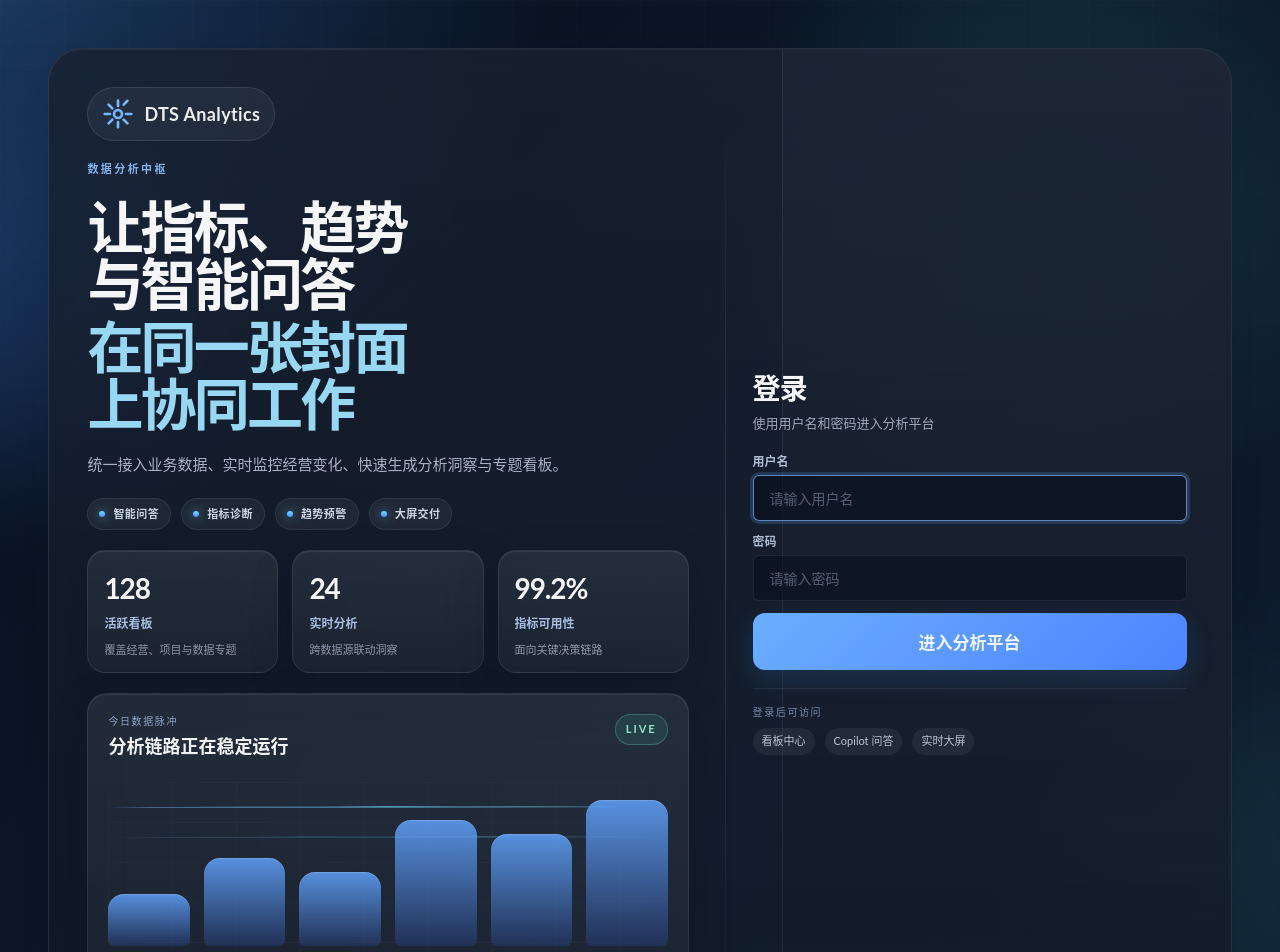
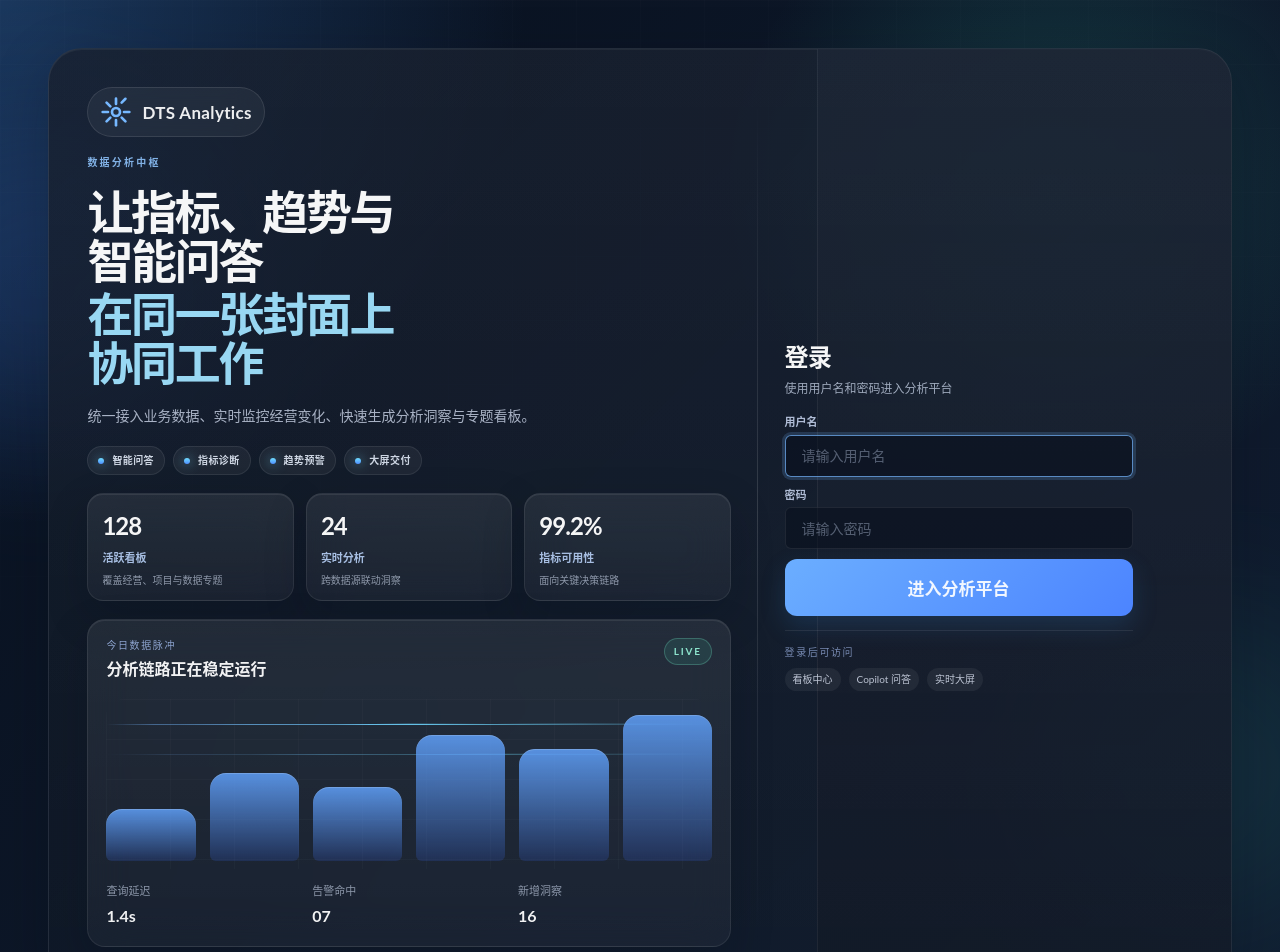
Before and after one commit to billyhotjava/dts-copilot, a React (Vite) app in the folder dts-copilot-webapp/: page /auth/login in a window 1280 px wide. Shown: the top 952 px of the page. Built offline with nearby package versions, Linux system fonts and the light colour scheme.

Commit message:
细化登录首页专业排版

```diff
--- a/dts-copilot-webapp/src/pages/auth/auth.css
+++ b/dts-copilot-webapp/src/pages/auth/auth.css
@@ -58,9 +58,9 @@
   position: relative;
   z-index: 1;
   display: grid;
-  grid-template-columns: minmax(0, 1.25fr) minmax(360px, 440px);
+  grid-template-columns: minmax(0, 1.18fr) minmax(340px, 408px);
   align-items: center;
-  gap: clamp(32px, 5vw, 72px);
+  gap: clamp(28px, 4.2vw, 56px);
   width: min(1280px, 100%);
   padding: clamp(24px, 3vw, 40px);
   border: 1px solid rgba(255, 255, 255, 0.08);
@@ -80,7 +80,7 @@
   top: 0;
   right: 0;
   bottom: 0;
-  width: min(38%, 460px);
+  width: min(35%, 420px);
   background:
     linear-gradient(180deg, rgba(255, 255, 255, 0.05), rgba(255, 255, 255, 0.02)),
     linear-gradient(180deg, rgba(13, 22, 39, 0.72), rgba(9, 16, 29, 0.56));
@@ -93,7 +93,7 @@
   z-index: 1;
   display: flex;
   flex-direction: column;
-  gap: 20px;
+  gap: 18px;
 }
 
 .auth-logo {
@@ -105,7 +105,7 @@
 
 .auth-logo--hero {
   align-self: flex-start;
-  padding: 10px 14px;
+  padding: 8px 12px;
   border: 1px solid rgba(255, 255, 255, 0.1);
   border-radius: 999px;
   background: rgba(255, 255, 255, 0.05);
@@ -117,13 +117,13 @@
 }
 
 .auth-logo__text {
-  font-size: 18px;
+  font-size: 17px;
   font-weight: 700;
   letter-spacing: 0.02em;
 }
 
 .auth-hero__eyebrow {
-  font-size: 11px;
+  font-size: 10px;
   font-weight: 700;
   letter-spacing: 0.22em;
   text-transform: uppercase;
@@ -131,43 +131,43 @@
 }
 
 .auth-hero__title {
-  max-width: 11ch;
-  font-size: clamp(34px, 4.8vw, 56px);
-  line-height: 1.02;
+  max-width: 12ch;
+  font-size: clamp(28px, 4.1vw, 46px);
+  line-height: 1.06;
   letter-spacing: -0.05em;
   color: rgba(255, 255, 255, 0.96);
 }
 
 .auth-hero__title span {
   display: block;
-  margin-top: 6px;
+  margin-top: 4px;
   color: rgba(160, 227, 255, 0.94);
 }
 
 .auth-hero__subtitle {
   max-width: 560px;
   margin: 0;
-  font-size: 15px;
-  line-height: 1.68;
+  font-size: 14px;
+  line-height: 1.62;
   color: rgba(226, 235, 255, 0.72);
 }
 
 .auth-hero__signals {
   display: flex;
   flex-wrap: wrap;
-  gap: 10px;
+  gap: 8px;
 }
 
 .auth-signal-pill {
   display: inline-flex;
   align-items: center;
   gap: 8px;
-  padding: 7px 11px;
+  padding: 6px 10px;
   border: 1px solid rgba(255, 255, 255, 0.08);
   border-radius: 999px;
   background: rgba(255, 255, 255, 0.05);
   color: rgba(234, 242, 255, 0.86);
-  font-size: 11px;
+  font-size: 10px;
   font-weight: 600;
   letter-spacing: 0.04em;
 }
@@ -184,7 +184,7 @@
 .auth-highlight-grid {
   display: grid;
   grid-template-columns: repeat(3, minmax(0, 1fr));
-  gap: 14px;
+  gap: 12px;
 }
 
 .auth-highlight-card,
@@ -198,12 +198,12 @@
 }
 
 .auth-highlight-card {
-  padding: 16px 16px 14px;
-  border-radius: 18px;
+  padding: 14px 14px 12px;
+  border-radius: 16px;
 }
 
 .auth-highlight-card__value {
-  font-size: 28px;
+  font-size: 24px;
   font-weight: 700;
   letter-spacing: -0.04em;
   color: rgba(255, 255, 255, 0.96);
@@ -211,21 +211,21 @@
 
 .auth-highlight-card__label {
   margin-top: 6px;
-  font-size: 12px;
+  font-size: 11px;
   font-weight: 700;
   color: rgba(190, 215, 255, 0.86);
 }
 
 .auth-highlight-card__detail {
-  margin-top: 8px;
-  font-size: 11px;
-  line-height: 1.55;
+  margin-top: 6px;
+  font-size: 10px;
+  line-height: 1.5;
   color: rgba(224, 235, 255, 0.58);
 }
 
 .auth-insight-panel {
-  padding: 20px;
-  border-radius: 20px;
+  padding: 18px;
+  border-radius: 18px;
 }
 
 .auth-insight-panel__header {
@@ -245,18 +245,18 @@
 
 .auth-insight-panel__title {
   margin: 0;
-  font-size: 18px;
-  line-height: 1.25;
+  font-size: 16px;
+  line-height: 1.28;
   color: rgba(255, 255, 255, 0.94);
 }
 
 .auth-insight-panel__badge {
-  padding: 6px 10px;
+  padding: 5px 9px;
   border: 1px solid rgba(111, 223, 194, 0.28);
   border-radius: 999px;
   background: rgba(65, 202, 166, 0.12);
   color: rgba(150, 243, 217, 0.92);
-  font-size: 11px;
+  font-size: 10px;
   font-weight: 700;
   letter-spacing: 0.18em;
   text-transform: uppercase;
@@ -267,9 +267,9 @@
   display: flex;
   align-items: flex-end;
   justify-content: space-between;
-  min-height: 168px;
-  margin-top: 24px;
-  padding: 18px 0 8px;
+  min-height: 152px;
+  margin-top: 20px;
+  padding: 16px 0 8px;
   overflow: hidden;
 }
 
@@ -329,8 +329,8 @@
 .auth-insight-metrics {
   display: grid;
   grid-template-columns: repeat(3, minmax(0, 1fr));
-  gap: 14px;
-  margin-top: 18px;
+  gap: 12px;
+  margin-top: 14px;
 }
 
 .auth-insight-metrics div {
@@ -345,7 +345,7 @@
 }
 
 .auth-insight-metrics strong {
-  font-size: 17px;
+  font-size: 16px;
   font-weight: 700;
   color: rgba(255, 255, 255, 0.94);
 }
@@ -361,7 +361,7 @@
   display: flex;
   flex-direction: column;
   justify-content: center;
-  padding: 18px 6px 18px 0;
+  padding: 8px 4px 8px 0;
   border: none;
   border-radius: 0;
   background: transparent;
@@ -373,19 +373,23 @@
   content: '';
   position: absolute;
   left: -28px;
-  top: 16px;
-  bottom: 16px;
+  top: 4px;
+  bottom: 4px;
   width: 1px;
   background: linear-gradient(180deg, transparent, rgba(255, 255, 255, 0.14), transparent);
 }
 
+.auth-card--login > * {
+  max-width: 348px;
+}
+
 .auth-card__header {
-  margin-bottom: 20px;
+  margin-bottom: 16px;
 }
 
 .auth-title {
   margin: 0 0 8px;
-  font-size: 28px;
+  font-size: 24px;
   font-weight: 700;
   letter-spacing: -0.03em;
   color: rgba(255, 255, 255, 0.96);
@@ -393,23 +397,23 @@
 
 .auth-subtitle {
   margin: 0;
-  font-size: 13px;
+  font-size: 12px;
   color: rgba(222, 234, 255, 0.68);
 }
 
 .auth-form {
   display: flex;
   flex-direction: column;
-  gap: 12px;
+  gap: 10px;
 }
 
 .auth-card--login .mb-input__label {
-  font-size: 12px;
+  font-size: 11px;
   color: rgba(214, 227, 255, 0.8);
 }
 
 .auth-card--login .mb-input {
-  min-height: 46px;
+  min-height: 42px;
   background: rgba(6, 15, 28, 0.52);
   border-color: rgba(255, 255, 255, 0.08);
   color: rgba(255, 255, 255, 0.94);
@@ -429,7 +433,7 @@
 }
 
 .auth-card--login .mb-button--primary {
-  min-height: 48px;
+  min-height: 44px;
   border: none;
   background: linear-gradient(135deg, #6baeff 0%, #4c84ff 100%);
   box-shadow: 0 10px 24px rgba(46, 111, 175, 0.24);
@@ -440,18 +444,18 @@
 }
 
 .auth-error {
-  margin-bottom: 16px;
-  padding: 10px 12px;
+  margin-bottom: 12px;
+  padding: 9px 11px;
   border: 1px solid rgba(237, 110, 110, 0.36);
   border-radius: 12px;
   background: rgba(93, 22, 31, 0.38);
   color: rgba(255, 205, 205, 0.96);
-  font-size: 12px;
+  font-size: 11px;
 }
 
 .auth-card__footer {
-  margin-top: 18px;
-  padding-top: 16px;
+  margin-top: 14px;
+  padding-top: 14px;
   border-top: 1px solid rgba(255, 255, 255, 0.08);
 }
 
@@ -467,15 +471,15 @@
 .auth-card__footer-items {
   display: flex;
   flex-wrap: wrap;
-  gap: 10px;
+  gap: 8px;
 }
 
 .auth-card__footer-items span {
-  padding: 5px 9px;
+  padding: 4px 8px;
   border-radius: 999px;
   background: rgba(255, 255, 255, 0.06);
   color: rgba(232, 239, 255, 0.78);
-  font-size: 11px;
+  font-size: 10px;
 }
 
 .auth-row {
@@ -487,7 +491,7 @@
 @media (max-width: 1120px) {
   .auth-shell {
     grid-template-columns: 1fr;
-    padding: 24px;
+    padding: 22px;
   }
 
   .auth-hero__title {
@@ -497,6 +501,10 @@
   .auth-card--login {
     max-width: 480px;
     padding: 10px 0 0;
+  }
+
+  .auth-card--login > * {
+    max-width: none;
   }
 
   .auth-card--login::before,
@@ -511,7 +519,7 @@
   }
 
   .auth-shell {
-    gap: 24px;
+    gap: 22px;
   }
 
   .auth-highlight-grid,
@@ -520,17 +528,17 @@
   }
 
   .auth-hero {
-    gap: 18px;
+    gap: 16px;
   }
 
   .auth-hero__title {
     max-width: none;
-    font-size: clamp(30px, 10vw, 42px);
+    font-size: clamp(26px, 9vw, 36px);
   }
 
   .auth-insight-panel,
   .auth-card--login {
-    padding: 22px;
+    padding: 20px;
     border-radius: 0;
   }
 }
@@ -549,10 +557,10 @@
   }
 
   .auth-logo__text {
-    font-size: 18px;
+    font-size: 16px;
   }
 
   .auth-title {
-    font-size: 24px;
+    font-size: 22px;
   }
 }
```
